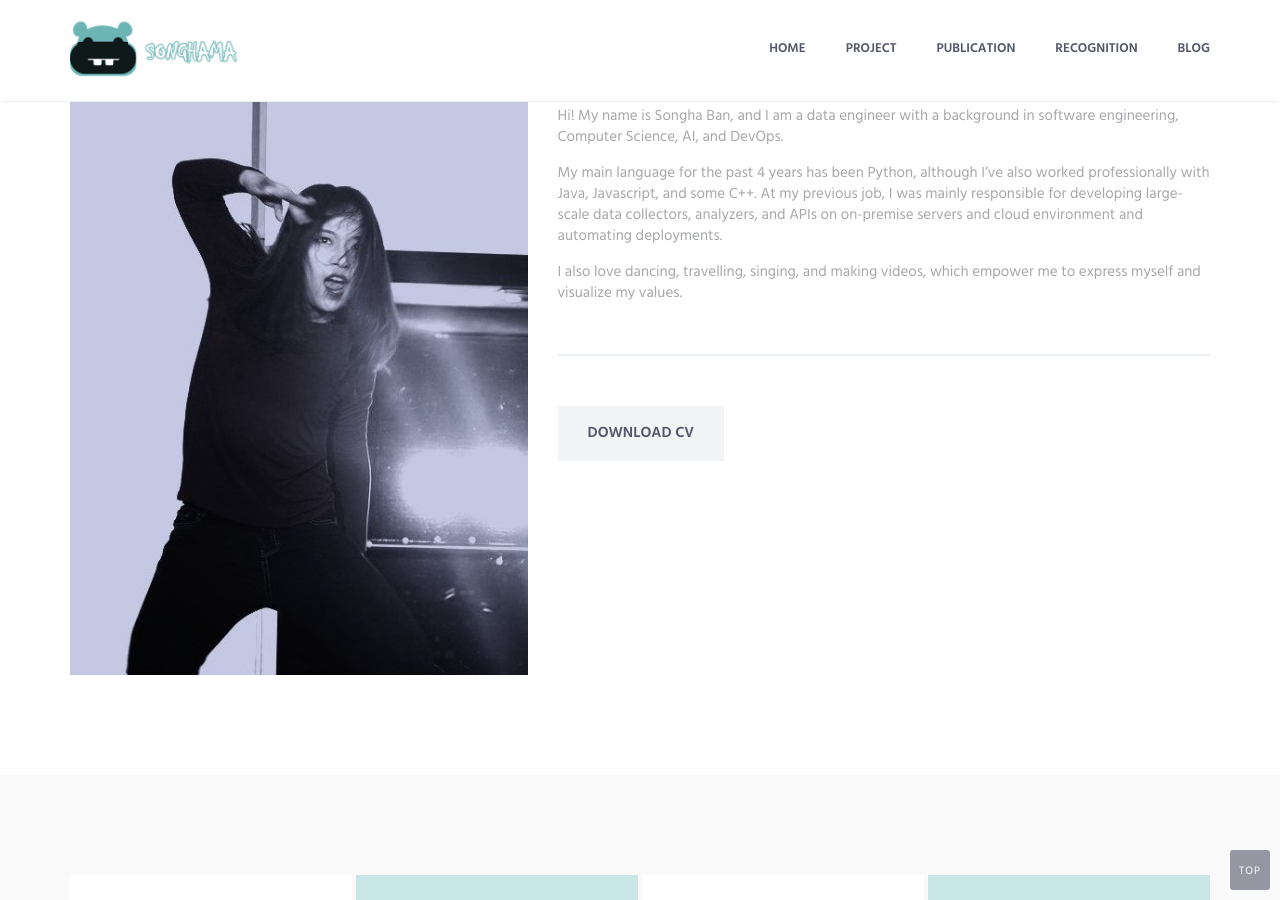
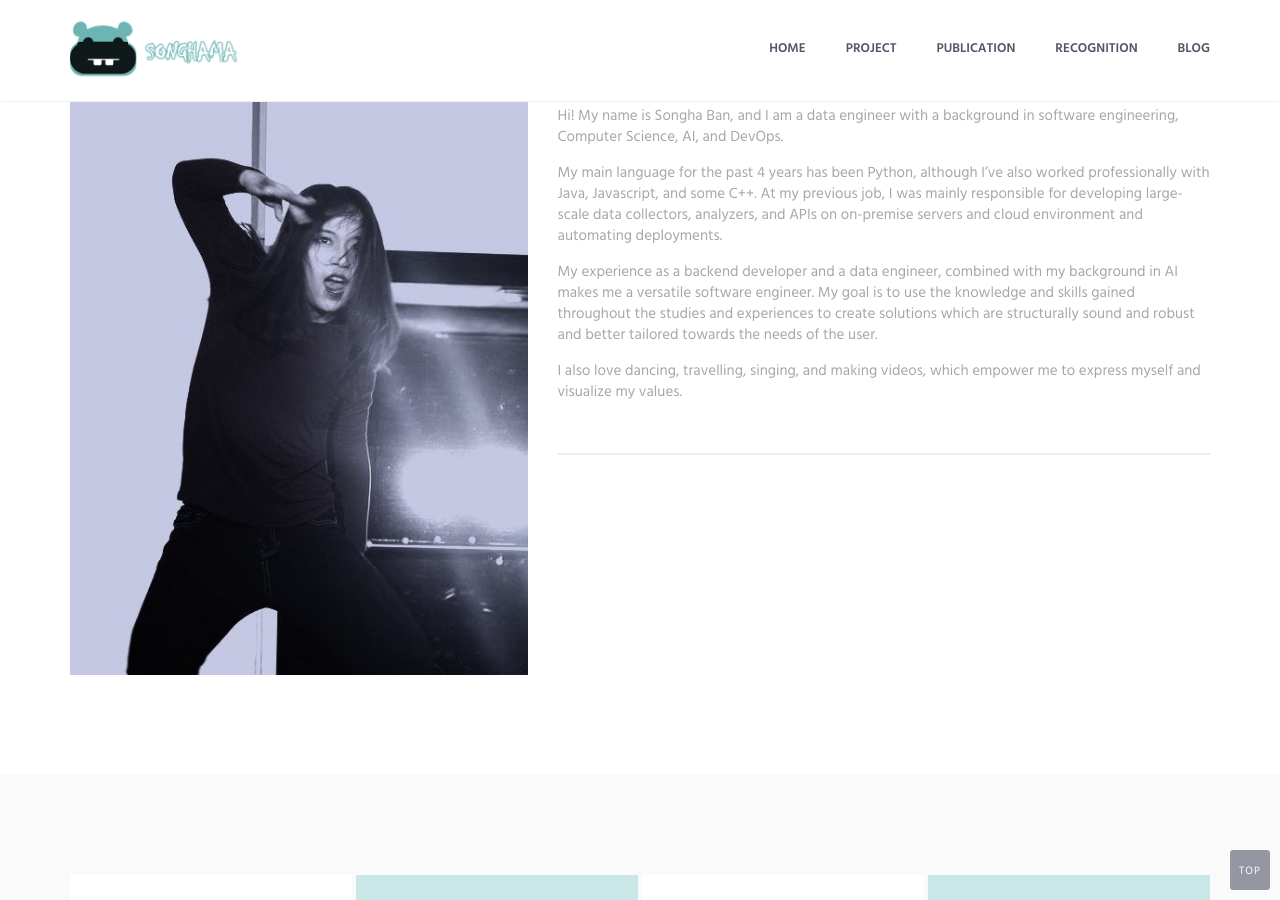
Before and after one commit to SonghaBan/songhaban.github.io, a Jekyll site: the page index.html, which Jekyll copies as it is, in a window 1280 px wide and 900 px high, scrolled down 621 px. Built offline with Jekyll 4.4.1, drawn with Linux system fonts in a browser that asks for light colours.

Commit message:
Update index.html

```diff
--- a/index.html
+++ b/index.html
@@ -124,15 +124,15 @@
                                     <p>Hi! My name is Songha Ban, and I am a data engineer with a background in software engineering, Computer Science, AI, and DevOps.</p>
                                     <p>My main language for the past 4 years has been Python, although I’ve also worked professionally with Java, Javascript, and some C++. At my previous job, I was mainly responsible for developing large-scale data collectors, analyzers, and APIs on  on-premise servers and cloud environment and automating deployments.
                                     </p>
-
+                                    <p>My experience as a backend developer and a data engineer, combined with my background in AI makes me a versatile software engineer. My goal is to use the knowledge and skills gained throughout the studies and experiences to create solutions which are structurally sound and robust and better tailored towards the needs of the user.</p>
                                     <p>I also love dancing, travelling, singing, and making videos, which empower me to express myself and visualize my values. </p>
                                 </div>
 
                             </div>
                         </div>
-                        <div class="margin-t-50">
+<!--                         <div class="margin-t-50">
                         <a href="document/SonghaBan_CV.pdf" class="btn-theme btn-theme-md btn-default-bg text-uppercase">Download CV</a>
-                        </div>
+                        </div> -->
                         <!-- Education -->
 <!--                         <div class="education">
                             <h4>What is SONGHAMA in the logo?</h4>
```
